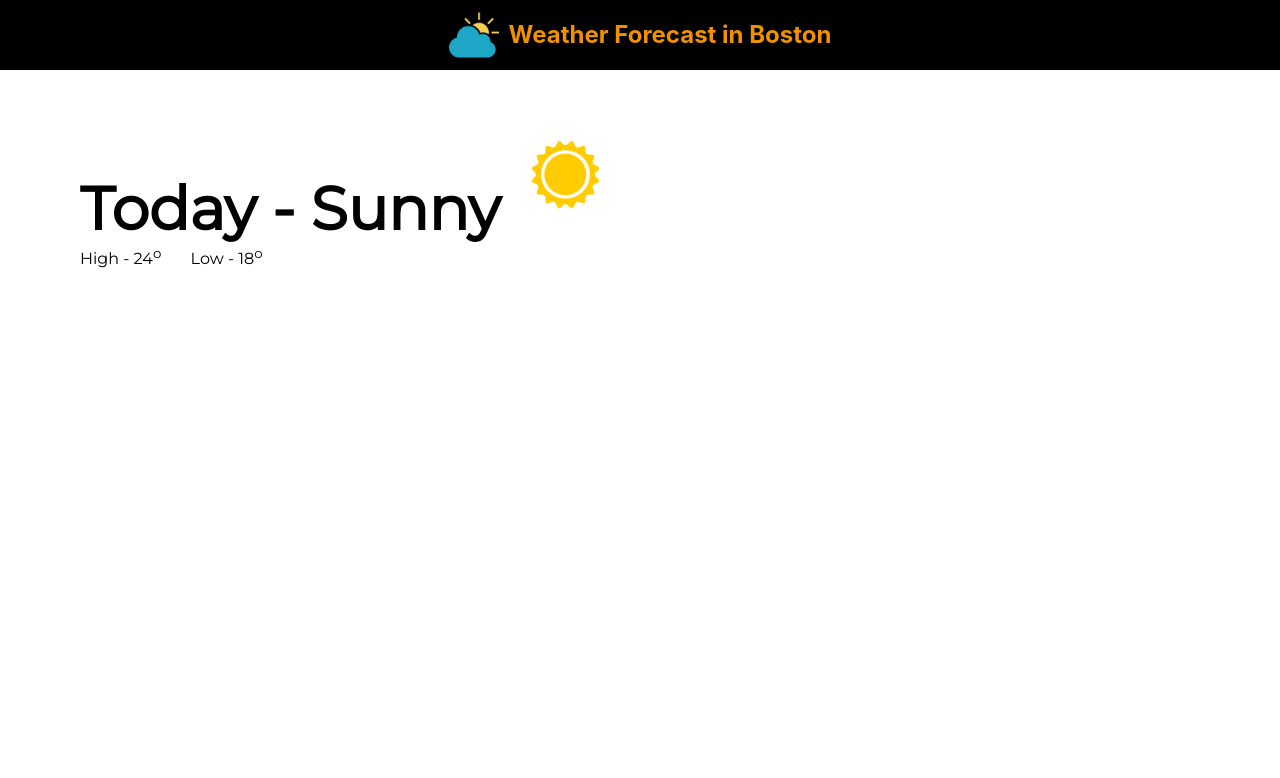
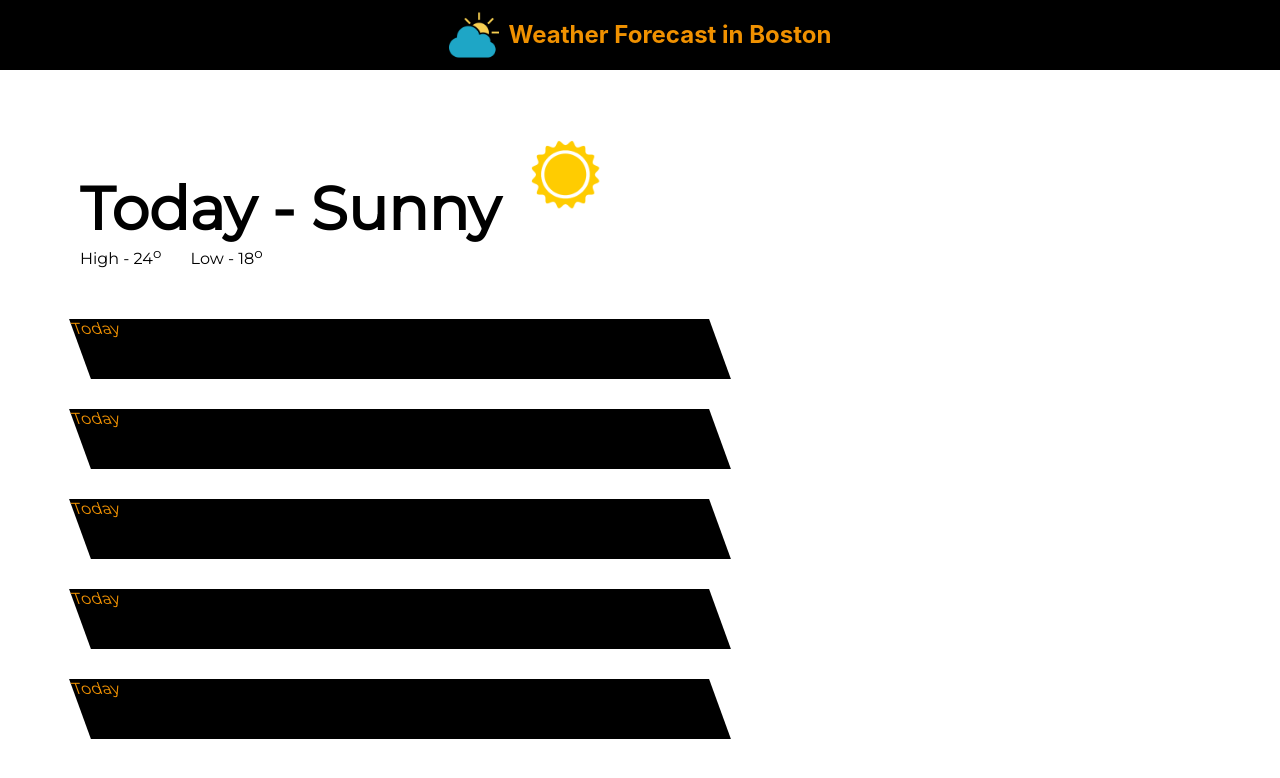
Before and after one commit to ketanmalik/react-weather-forecast-pp, a React (Create React App) app: page / in a window 1280 px wide. Shown: the top 778 px of the page. Built offline with nearby package versions, Linux system fonts and the light colour scheme.

Commit message:
basic-styling

```diff
--- /dev/null
+++ b/src/components/FiveDayView/DayBanner/DayBanner.js
@@ -0,0 +1,6 @@
+import React from "react";
+import classes from "./DayBanner.module.css";
+
+const dayBanner = props => <div className={classes.Wrapper}>Today</div>;
+
+export default dayBanner;
--- /dev/null
+++ b/src/components/FiveDayView/DayBanner/DayBanner.module.css
@@ -0,0 +1,11 @@
+.Wrapper {
+  height: 60px;
+  transform: skew(20deg);
+  background: black;
+  margin-top: 30px;
+  color: #f09100;
+}
+
+.Wrapper:hover {
+  background-color: slategray;
+}
--- a/src/components/FiveDayView/FiveDayView.js
+++ b/src/components/FiveDayView/FiveDayView.js
@@ -1,5 +1,6 @@
 import React, { Component } from "react";
 import SelectedDay from "./SelectedDay/SelectedDay";
+import DayBanner from "./DayBanner/DayBanner";
 import classes from "./FiveDayView.module.css";
 
 class FiveDayView extends Component {
@@ -15,6 +16,11 @@ class FiveDayView extends Component {
     return this.state.showAnimation ? (
       <div className={classes.Wrapper}>
         <SelectedDay day={this.state.selectedDay} />
+        <DayBanner />
+        <DayBanner />
+        <DayBanner />
+        <DayBanner />
+        <DayBanner />
       </div>
     ) : null;
   }
--- a/src/components/FiveDayView/FiveDayView.module.css
+++ b/src/components/FiveDayView/FiveDayView.module.css
@@ -5,6 +5,7 @@
   animation: slide 2s;
   animation-fill-mode: forwards;
   padding: 10px 0px 0px 50px;
+  width: 50%;
 }
 
 @keyframes slide {
--- a/src/components/FiveDayView/SelectedDay/SelectedDay.module.css
+++ b/src/components/FiveDayView/SelectedDay/SelectedDay.module.css
@@ -1,4 +1,5 @@
 .Wrapper {
+  margin-bottom: 50px;
 }
 
 .Wrapper h1 {
```
